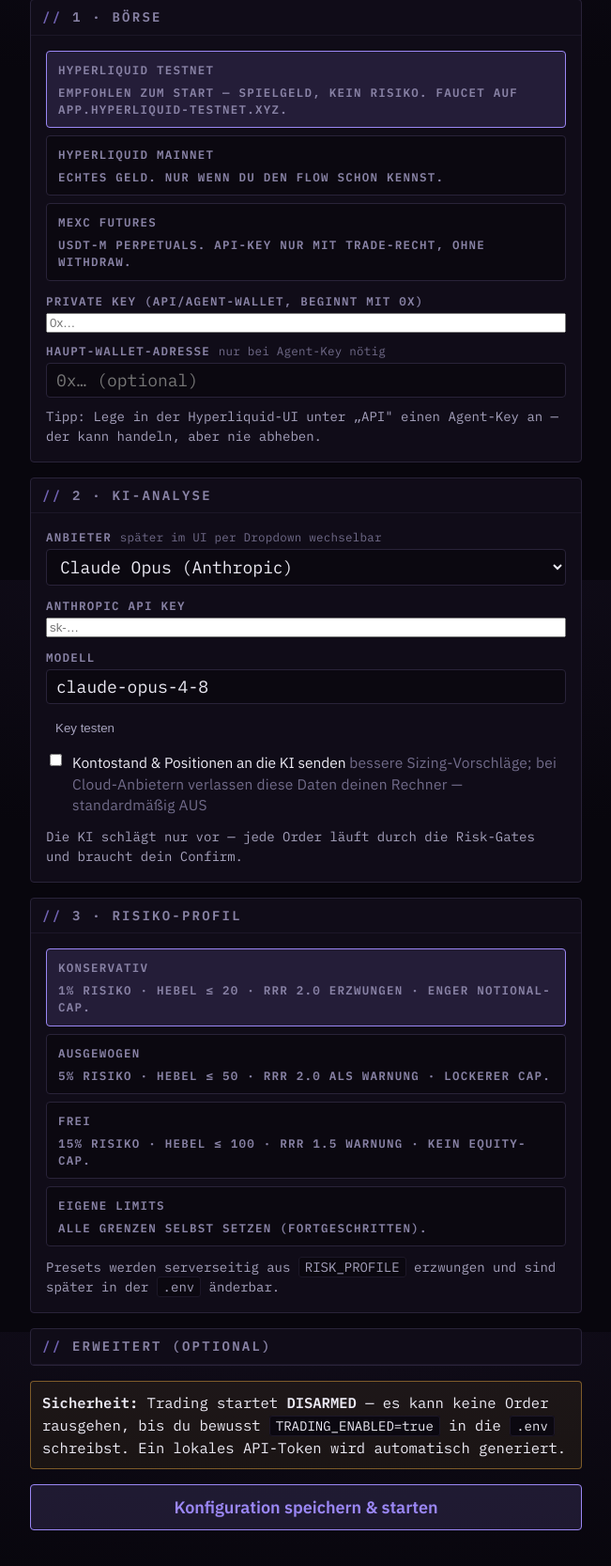
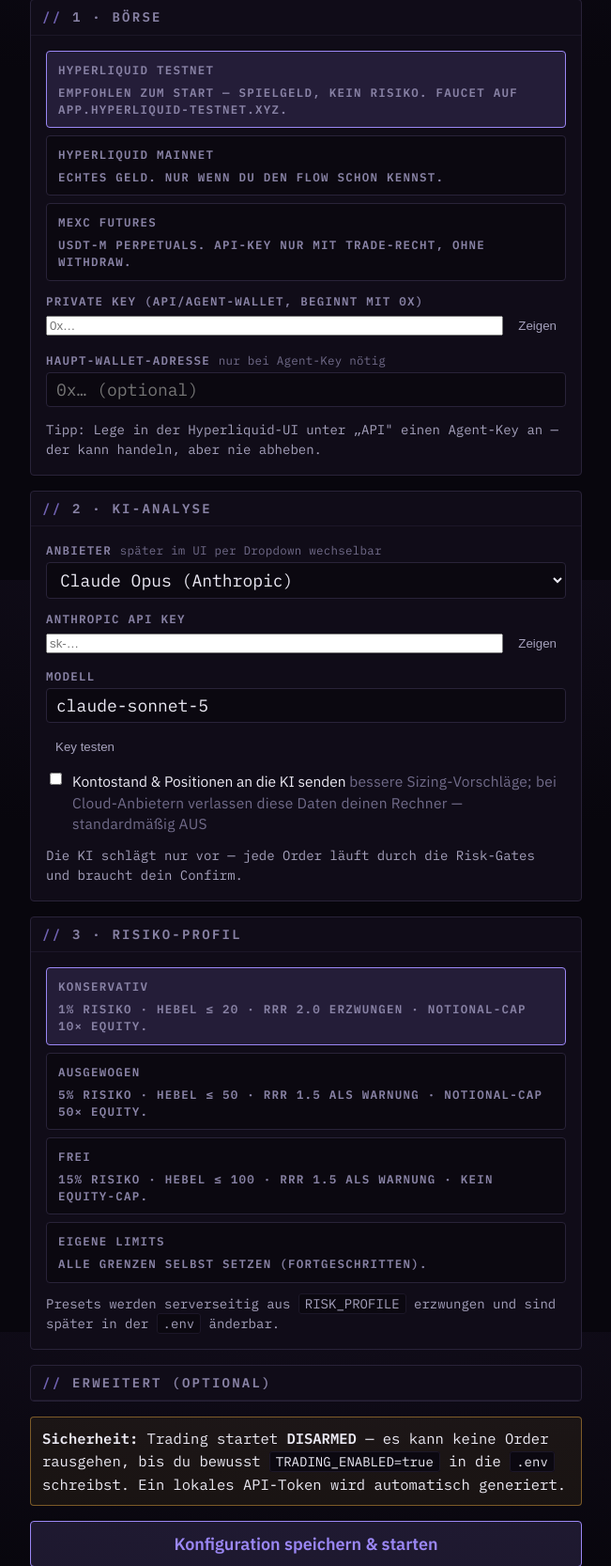
Before and after one commit to Chap0815/ObsidianLiveTrader, a FastAPI app: page /setup in a window 1280 px wide; the page is wider, and only the part inside the window is pictured. Shown: the part 183-1849 px from the top of that part at 94% size, without its empty margins (314-965 px from the left). Before the commit the page ends 1811 px from the top of that part, so only its background shows below. Run offline with FastAPI, Linux system fonts and the light colour scheme; some libraries are stand-ins or nearby versions.

Commit message:
fix(setup): Config-Safety — Setup-Lock, eine Modell-/Risiko-Wahrheit, Builder-Defaults (W3-02/07/08/09/12/13)
W3-02: SETUP_COMPLETE=true als aktive Zeile in .env.example; ensure_env
ergaenzt den Key idempotent; _setup_needed() haertet: Setup gilt als
abgeschlossen bei setup_complete ODER exchange_ready — eine Example-Kopie
oder funktionierende Keys oeffnen das unauth. /setup-Fenster (das die ganze
.env ueberschreibt) nie wieder.

W3-07: DEFAULT_MODELS serverseitig via tojson ins Template — JS-Duplikatliste
und der stale claude-opus-4-8 entfernt (eine Modell-Wahrheit: claude-sonnet-5).

W3-09: Risiko-Kartentexte serverseitig aus RISK_PROFILES generiert
(_setup_template_context) — die balanced-Karte log vorher RRR 2.0 statt 1.5.

W3-12: env_builder schreibt MAX_PRICE_DRIFT_PCT nicht mehr (Default 1.0 greift).
W3-13: STRICT_AVAILABLE_MARGIN in .env.example auskommentiert (Profil steuert).
W3-08: Auge-Toggle pro Key-Feld, on-blur 0x+Hex-Check, Erfolgstext.

Tests: +2 (test_env_example_copy_does_not_reopen_setup,
test_setup_defaults_come_from_server) — 643 -> 645, Suite gruen.

```diff
--- a/app/env_builder.py
+++ b/app/env_builder.py
@@ -297,7 +297,9 @@ def build_full_env(answers: dict) -> str:
     lines += [
         f"MAX_NOTIONAL_USDT={a.get('max_notional_usdt', 500)}",
         "RISK_SLIPPAGE_PCT=0.05",
-        "MAX_PRICE_DRIFT_PCT=0.5",
+        # W3-12: MAX_PRICE_DRIFT_PCT is deliberately NOT written — its field
+        # default (1.0) IS the balanced value, so writing a stale 0.5 here would
+        # silently tighten the drift gate below what the profile intends.
         "MARKET_ENTRY_SLIPPAGE_PCT=0.15",
         "ALLOW_CROSS_MARGIN=false",
         "ALLOW_UNPROTECTED_ENTRY=false",
--- a/app/main.py
+++ b/app/main.py
@@ -757,13 +757,64 @@ def _setup_needed() -> bool:
     if not ENV_PATH.exists():
         return True
     try:
-        return not get_settings().setup_complete
+        s = get_settings()
+        # W3-02: setup is complete when the marker is set OR real exchange keys
+        # are present. The unauthenticated /setup save OVERWRITES the entire
+        # real .env, so any configured install (working keys, or a copied
+        # .env.example that ships SETUP_COMPLETE=true) must NEVER re-open that
+        # window. Fail-safe: only a truly unconfigured .env keeps setup open.
+        if s.setup_complete or exchange_ready(s):
+            return False
+        return True
     except Exception:
         # .env EXISTS but can't be parsed: fail CLOSED (audit L-1). Re-opening
         # the unauthenticated /setup write path on a configured-but-broken
         # install would let a local process overwrite keys; a broken .env must
         # be fixed/deleted manually instead.
         return False
+
+
+def _setup_template_context() -> dict:
+    """W3-07/W3-09: ONE source of truth for setup.html defaults.
+
+    Model default ids come straight from the env_builder ``DEFAULT_MODELS``
+    (the same map the builder/config write), and the risk-profile card texts
+    are generated from ``RISK_PROFILES`` so a displayed RRR / leverage / cap can
+    never drift from the value the server actually enforces.
+    """
+    from app.config import RISK_PROFILES
+    from app.env_builder import DEFAULT_MODELS
+
+    labels = {
+        "conservative": "Konservativ",
+        "balanced": "Ausgewogen",
+        "free": "Frei",
+    }
+
+    def _n(x) -> str:
+        f = float(x)
+        return str(int(f)) if f.is_integer() else str(f)
+
+    cards: list[dict] = []
+    for key in ("conservative", "balanced", "free"):
+        p = RISK_PROFILES[key]
+        rrr = float(p["min_rrr"])
+        rrr_txt = f"RRR {rrr} {'erzwungen' if p.get('strict_rrr') else 'als Warnung'}"
+        cap = float(p["max_notional_pct_of_equity"])
+        cap_txt = (
+            "kein Equity-Cap" if cap == 0 else f"Notional-Cap {_n(cap / 100)}× Equity"
+        )
+        desc = " · ".join(
+            [
+                f"{_n(p['max_risk_pct'])}% Risiko",
+                f"Hebel ≤ {_n(p['max_leverage'])}",
+                rrr_txt,
+                cap_txt,
+            ]
+        )
+        cards.append({"value": key, "title": labels[key], "desc": desc})
+
+    return {"default_models": dict(DEFAULT_MODELS), "risk_cards": cards}
 
 
 @app.get("/setup", response_class=HTMLResponse)
@@ -776,7 +827,8 @@ async def setup_page(request: Request):
     import secrets as _secrets
 
     nonce = _secrets.token_urlsafe(16)
-    resp = templates.TemplateResponse(request, "setup.html", {"csp_nonce": nonce})
+    ctx = {"csp_nonce": nonce, **_setup_template_context()}
+    resp = templates.TemplateResponse(request, "setup.html", ctx)
     resp.headers["Content-Security-Policy"] = build_csp(script_nonce=nonce)
     return resp
 
--- a/app/templates/setup.html
+++ b/app/templates/setup.html
@@ -57,11 +57,16 @@
           <div id="fields-hl" class="setup-fields">
             <label>
               <span>Private Key (API/Agent-Wallet, beginnt mit 0x)</span>
-              <input type="password" id="hl-private-key" placeholder="0x…" spellcheck="false" />
+              <span class="key-row" style="display:flex;gap:.4rem;align-items:center">
+                <input type="password" id="hl-private-key" placeholder="0x…" spellcheck="false" style="flex:1" />
+                <button type="button" class="btn-ghost key-eye" data-target="hl-private-key" aria-label="Anzeigen/verbergen">Zeigen</button>
+              </span>
+              <small class="field-feedback" id="hl-private-key-fb" aria-live="polite"></small>
             </label>
             <label>
               <span>Haupt-Wallet-Adresse <em class="label-note">nur bei Agent-Key nötig</em></span>
               <input type="text" id="hl-account-address" placeholder="0x… (optional)" spellcheck="false" />
+              <small class="field-feedback" id="hl-account-address-fb" aria-live="polite"></small>
             </label>
             <p class="hint muted">Tipp: Lege in der Hyperliquid-UI unter „API" einen Agent-Key an — der kann handeln, aber nie abheben.</p>
           </div>
@@ -76,11 +81,17 @@
           <div id="fields-mexc" class="setup-fields hidden">
             <label>
               <span>MEXC API Key</span>
-              <input type="password" id="mexc-api-key" spellcheck="false" />
+              <span class="key-row" style="display:flex;gap:.4rem;align-items:center">
+                <input type="password" id="mexc-api-key" spellcheck="false" style="flex:1" />
+                <button type="button" class="btn-ghost key-eye" data-target="mexc-api-key" aria-label="Anzeigen/verbergen">Zeigen</button>
+              </span>
             </label>
             <label>
               <span>MEXC API Secret</span>
-              <input type="password" id="mexc-api-secret" spellcheck="false" />
+              <span class="key-row" style="display:flex;gap:.4rem;align-items:center">
+                <input type="password" id="mexc-api-secret" spellcheck="false" style="flex:1" />
+                <button type="button" class="btn-ghost key-eye" data-target="mexc-api-secret" aria-label="Anzeigen/verbergen">Zeigen</button>
+              </span>
             </label>
             <p class="hint muted">Im MEXC-Account: Trade erlauben, Withdraw/Transfer deaktivieren.</p>
           </div>
@@ -103,11 +114,14 @@
           </label>
           <label id="field-llm-key">
             <span id="llm-key-label">Anthropic API Key</span>
-            <input type="password" id="llm-api-key" placeholder="sk-…" spellcheck="false" />
+            <span class="key-row" style="display:flex;gap:.4rem;align-items:center">
+              <input type="password" id="llm-api-key" placeholder="sk-…" spellcheck="false" style="flex:1" />
+              <button type="button" class="btn-ghost key-eye" data-target="llm-api-key" aria-label="Anzeigen/verbergen">Zeigen</button>
+            </span>
           </label>
           <label id="field-llm-model">
             <span>Modell</span>
-            <input type="text" id="llm-model" value="claude-opus-4-8" spellcheck="false" />
+            <input type="text" id="llm-model" value="{{ default_models['claude'] }}" spellcheck="false" />
           </label>
           <div class="setup-row" id="field-llm-test">
             <button type="button" id="btn-test-key" class="btn-ghost">Key testen</button>
@@ -116,7 +130,7 @@
           <div id="fields-ollama" class="setup-fields hidden">
             <label>
               <span>Ollama-Modell</span>
-              <input type="text" id="ollama-model" value="llama3.1" spellcheck="false" />
+              <input type="text" id="ollama-model" value="{{ default_models['ollama'] }}" spellcheck="false" />
             </label>
             <p class="hint muted">Voraussetzung: <code>ollama serve</code> läuft lokal (Port 11434).</p>
           </div>
@@ -133,21 +147,15 @@
         <div class="panel-head"><h2>3 · Risiko-Profil</h2></div>
         <div class="setup-body">
           <div class="choice-grid" role="radiogroup" aria-label="Risiko-Profil">
+            {# W3-09: Kartentexte serverseitig aus RISK_PROFILES generiert —
+               nie wieder Drift zwischen angezeigtem und erzwungenem RRR/Cap. #}
+            {% for card in risk_cards %}
             <label class="choice-card">
-              <input type="radio" name="risk_profile" value="conservative" checked />
-              <span class="choice-title">Konservativ</span>
-              <span class="choice-desc">1% Risiko · Hebel ≤ 20 · RRR 2.0 erzwungen · enger Notional-Cap.</span>
+              <input type="radio" name="risk_profile" value="{{ card.value }}"{% if loop.first %} checked{% endif %} />
+              <span class="choice-title">{{ card.title }}</span>
+              <span class="choice-desc">{{ card.desc }}.</span>
             </label>
-            <label class="choice-card">
-              <input type="radio" name="risk_profile" value="balanced" />
-              <span class="choice-title">Ausgewogen</span>
-              <span class="choice-desc">5% Risiko · Hebel ≤ 50 · RRR 2.0 als Warnung · lockerer Cap.</span>
-            </label>
-            <label class="choice-card">
-              <input type="radio" name="risk_profile" value="free" />
-              <span class="choice-title">Frei</span>
-              <span class="choice-desc">15% Risiko · Hebel ≤ 100 · RRR 1.5 Warnung · kein Equity-Cap.</span>
-            </label>
+            {% endfor %}
             <label class="choice-card">
               <input type="radio" name="risk_profile" value="custom" />
               <span class="choice-title">Eigene Limits</span>
@@ -216,7 +224,7 @@
 
       <button type="submit" id="btn-save" class="btn-submit">Konfiguration speichern &amp; starten</button>
       <p id="setup-error" class="error-text hidden" role="alert"></p>
-      <p id="setup-ok" class="hint hidden">Gespeichert — Terminal startet…</p>
+      <p id="setup-ok" class="hint hidden">Gespeichert — Dashboard öffnet…</p>
     </form>
   </main>
 
@@ -225,12 +233,10 @@
       "use strict";
       function $(id) { return document.getElementById(id); }
 
-      var DEFAULT_MODELS = {
-        claude: "claude-opus-4-8",
-        xai: "grok-4",
-        openai: "gpt-5.1",
-        ollama: "llama3.1",
-      };
+      // W3-07: ONE model truth — injected from the server DEFAULT_MODELS
+      // (env_builder), never a duplicated hardcoded JS list. tojson is
+      // <script>-safe (escapes </, <, > to unicode).
+      var DEFAULT_MODELS = {{ default_models | tojson }};
       var keyLabels = {
         claude: "Anthropic API Key",
         xai: "xAI API Key",
@@ -283,6 +289,32 @@
       syncExchange();
       syncRisk();
       syncLlm();
+
+      // W3-08: per-field show/hide toggle for the secret inputs.
+      document.querySelectorAll(".key-eye").forEach(function (btn) {
+        btn.addEventListener("click", function () {
+          var inp = $(btn.getAttribute("data-target"));
+          if (!inp) return;
+          var show = inp.type === "password";
+          inp.type = show ? "text" : "password";
+          btn.textContent = show ? "Verbergen" : "Zeigen";
+        });
+      });
+
+      // W3-08: on-blur 0x+Hex format check with inline feedback.
+      function hexCheck(inputId, fbId, re, hint) {
+        var inp = $(inputId), fb = $(fbId);
+        if (!inp || !fb) return;
+        inp.addEventListener("blur", function () {
+          var v = inp.value.trim();
+          if (!v) { fb.textContent = ""; fb.removeAttribute("style"); return; }
+          var ok = re.test(v);
+          fb.textContent = ok ? "✓ Format ok" : hint;
+          fb.style.color = ok ? "#3fae6b" : "#d9534f";
+        });
+      }
+      hexCheck("hl-private-key", "hl-private-key-fb", /^0x[0-9a-fA-F]{64}$/, "Erwartet: 0x + 64 Hex-Zeichen");
+      hexCheck("hl-account-address", "hl-account-address-fb", /^0x[0-9a-fA-F]{40}$/, "Erwartet: 0x + 40 Hex-Zeichen");
 
       function providerModel() {
         var p = $("llm-provider").value;
```
Also changed, not shown: scripts/ensure_env.py (+17 -0 lines), tests/test_setup_flow.py (added, +69 -0 lines), 1 other file.
